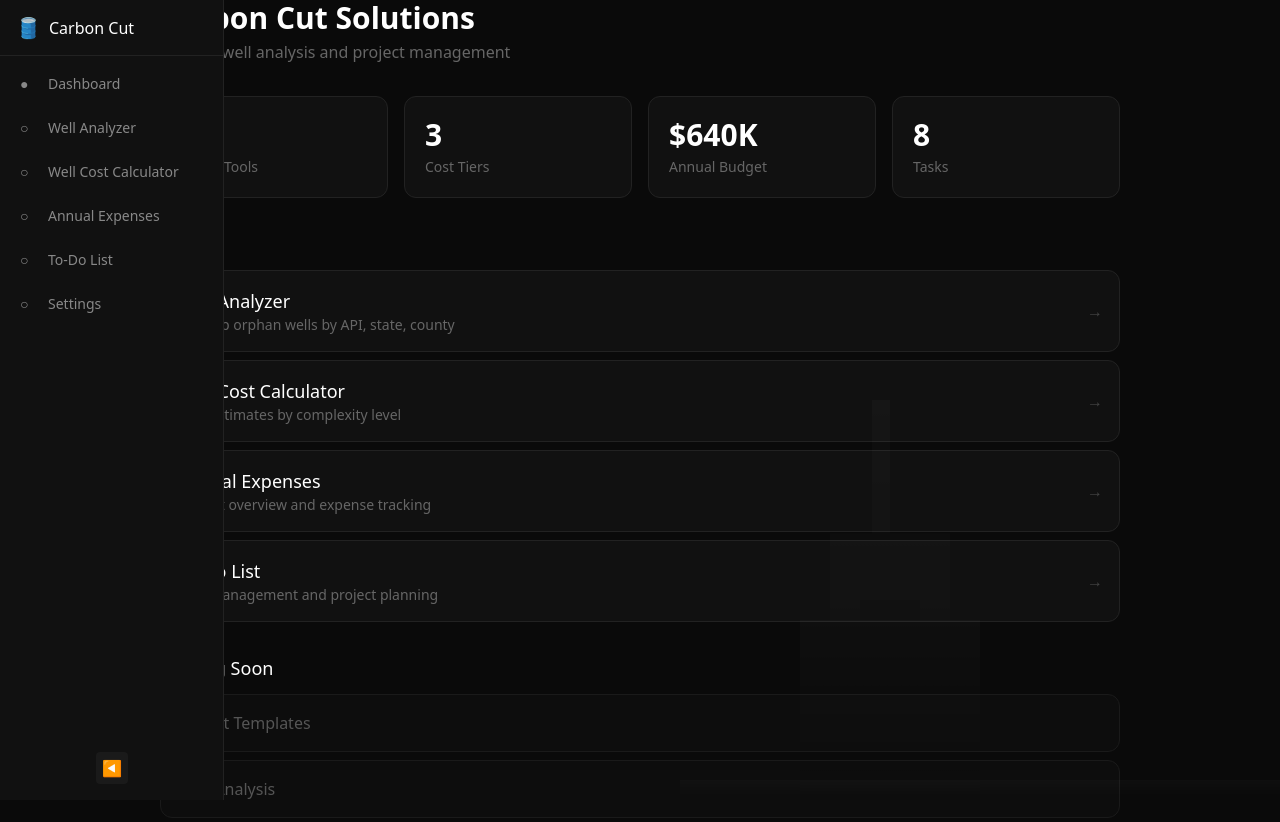
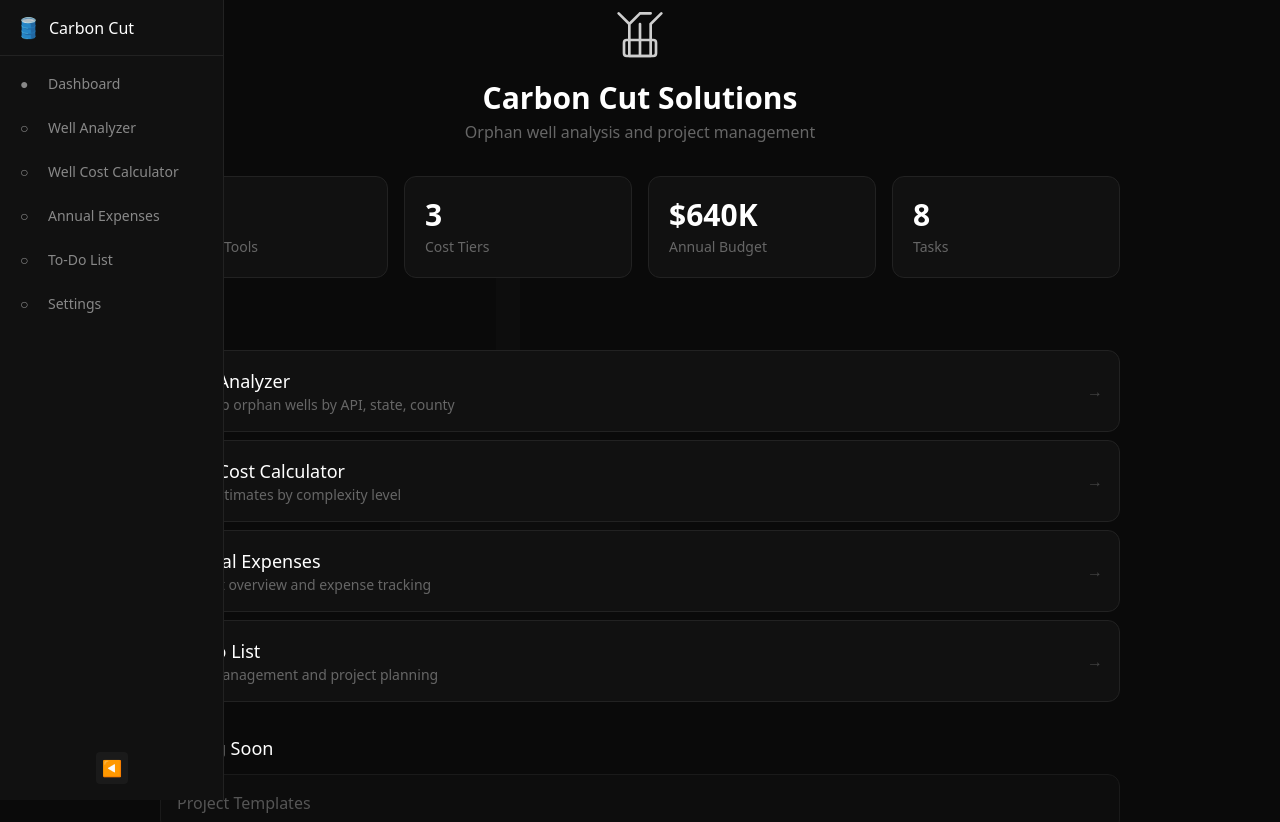
Before and after one commit to AAN2793/orphan-well-dashboard, a Next.js app: page / in a window 1280 px wide. Shown: the top 822 px of the page. Built offline with nearby package versions, Linux system fonts and the light colour scheme.

Commit message:
Oil derrick prominent in header, subtle background, minimalist style

```diff
--- a/pages/index.js
+++ b/pages/index.js
@@ -24,19 +24,18 @@ export default function Home() {
       </Head>
 
       <div className="min-h-screen bg-[#0a0a0a] text-white font-sans">
-        {/* Oil Derrick Background - More Visible */}
+        {/* Oil Derrick Visual - Prominent in Background */}
         <div className="fixed inset-0 overflow-hidden pointer-events-none">
-          <svg className="absolute bottom-0 right-0 w-[600px] h-[500px] opacity-[0.08]" viewBox="0 0 100 75" preserveAspectRatio="none">
+          <svg className="absolute top-1/2 left-1/2 transform -translate-x-1/2 -translate-y-1/2 w-[800px] h-[600px] opacity-[0.05]" viewBox="0 0 100 75" preserveAspectRatio="none">
             <defs>
               <linearGradient id="oilGrad" x1="0%" y1="0%" x2="0%" y2="100%">
-                <stop offset="0%" stopColor="white" stopOpacity="0.3"/>
+                <stop offset="0%" stopColor="white" stopOpacity="0.4"/>
                 <stop offset="100%" stopColor="white" stopOpacity="0"/>
               </linearGradient>
             </defs>
-            {/* Derrick structure */}
+            {/* Derrick */}
             <path d="M35,75 L35,45 L30,45 L30,48 L25,48 L25,35 L32,35 L32,15 L35,15 L35,35 L45,35 L45,48 L40,48 L40,45 L35,45 Z" fill="url(#oilGrad)"/>
             <rect x="20" y="48" width="30" height="27" fill="url(#oilGrad)"/>
-            {/* Ground */}
             <rect x="0" y="72" width="100" height="3" fill="url(#oilGrad)"/>
           </svg>
         </div>
@@ -95,14 +94,20 @@ export default function Home() {
 
         {/* Main Content */}
         <main className={`md:transition-all md:duration-300 ${sidebarOpen ? 'md:ml-56' : 'md:ml-14'}`}>
-          <div className="pt-16 md:pt-0 max-w-5xl mx-auto px-4 md:px-8 py-8">
-            {/* Header */}
-            <header className="mb-8">
+          <div className="pt-16 md:pt-0 max-w-5xl mx-auto px-4 md:px-8 py-8 relative z-10">
+            {/* Header with Oil Visual */}
+            <header className="mb-8 text-center">
+              <div className="mb-4">
+                <svg className="w-16 h-16 mx-auto opacity-80" viewBox="0 0 24 24" fill="none" stroke="currentColor" strokeWidth="1">
+                  <path d="M8 21h8M8 21V9M8 9L4 5M8 9L12 5M12 5h4M12 9v12M16 9l4-4M16 9v12" strokeLinecap="round" strokeLinejoin="round"/>
+                  <rect x="6" y="15" width="12" height="6" rx="1"/>
+                </svg>
+              </div>
               <h1 className="text-2xl md:text-3xl font-semibold text-white mb-1">Carbon Cut Solutions</h1>
               <p className="text-[#666666]">Orphan well analysis and project management</p>
             </header>
 
-            {/* Stats - Full Width Grid */}
+            {/* Stats */}
             <div className="grid grid-cols-2 md:grid-cols-4 gap-3 md:gap-4 mb-8">
               {[
                 { label: 'Active Tools', value: '4' },
@@ -117,7 +122,7 @@ export default function Home() {
               ))}
             </div>
 
-            {/* Tools Section */}
+            {/* Tools */}
             <section className="mb-8">
               <h2 className="text-lg font-medium text-white mb-3">Tools</h2>
               <div className="space-y-2">
```
